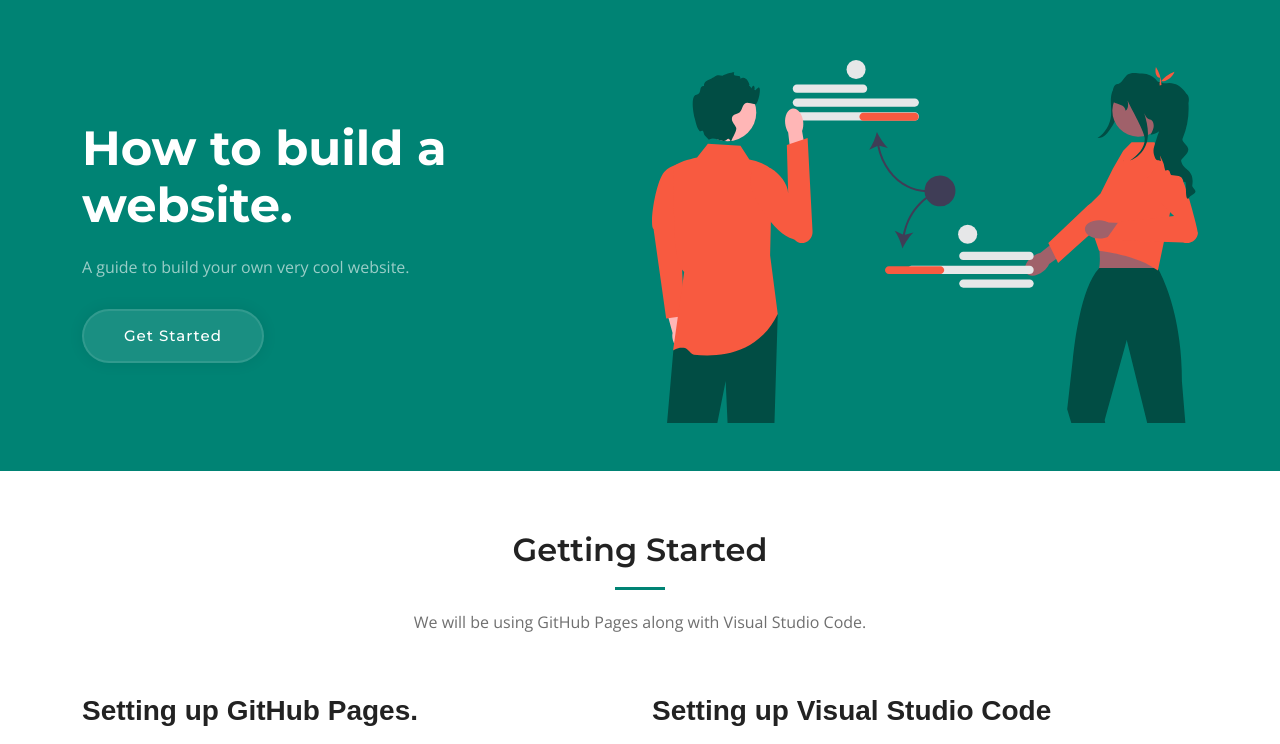
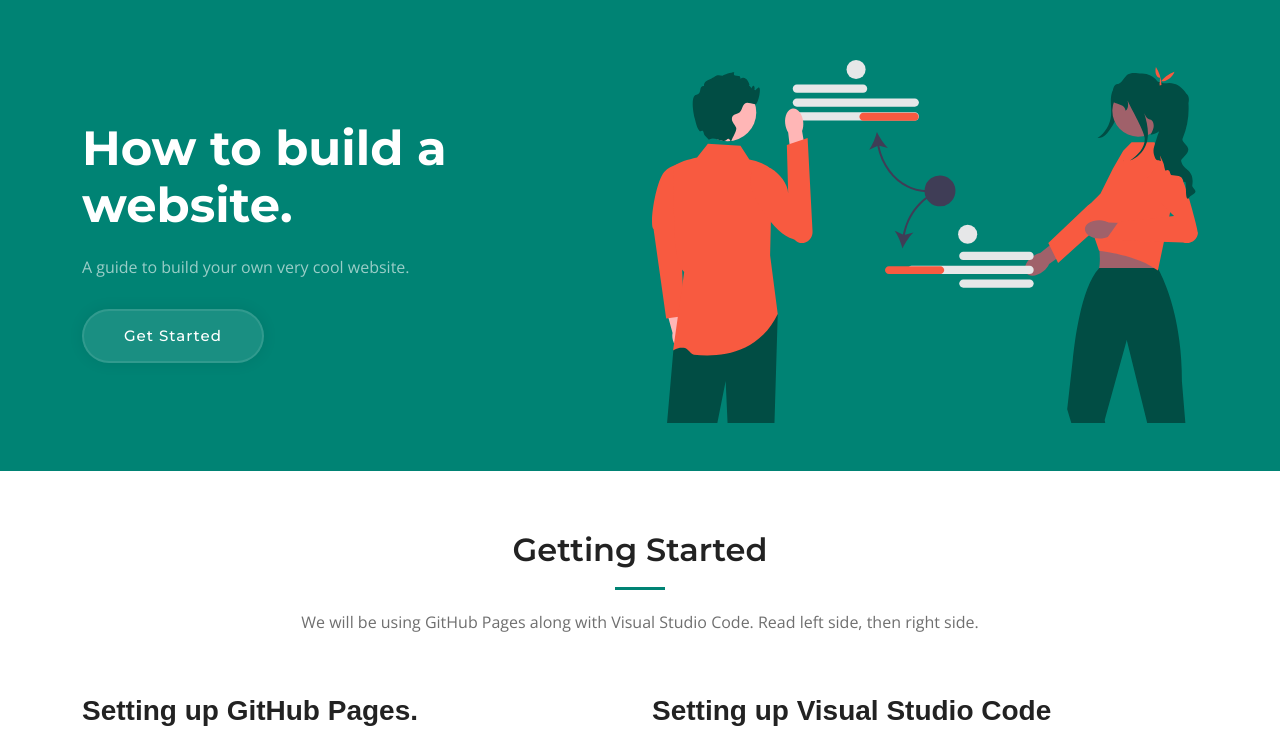
Before and after one commit to Undonesundew/howToMakeAWebsite, a plain HTML site: page index.html in a window 1280 px wide. Shown: the top 744 px of the page. Drawn offline with nearby package versions, Linux system fonts and the light colour scheme.

Commit message:
left > right

```diff
--- a/index.html
+++ b/index.html
@@ -71,7 +71,7 @@
 
         <div class="section-header">
           <h2>Getting Started</h2>
-          <p>We will be using GitHub Pages along with Visual Studio Code.
+          <p>We will be using GitHub Pages along with Visual Studio Code. Read left side, then right side.
           </p>
         </div>
 
```
